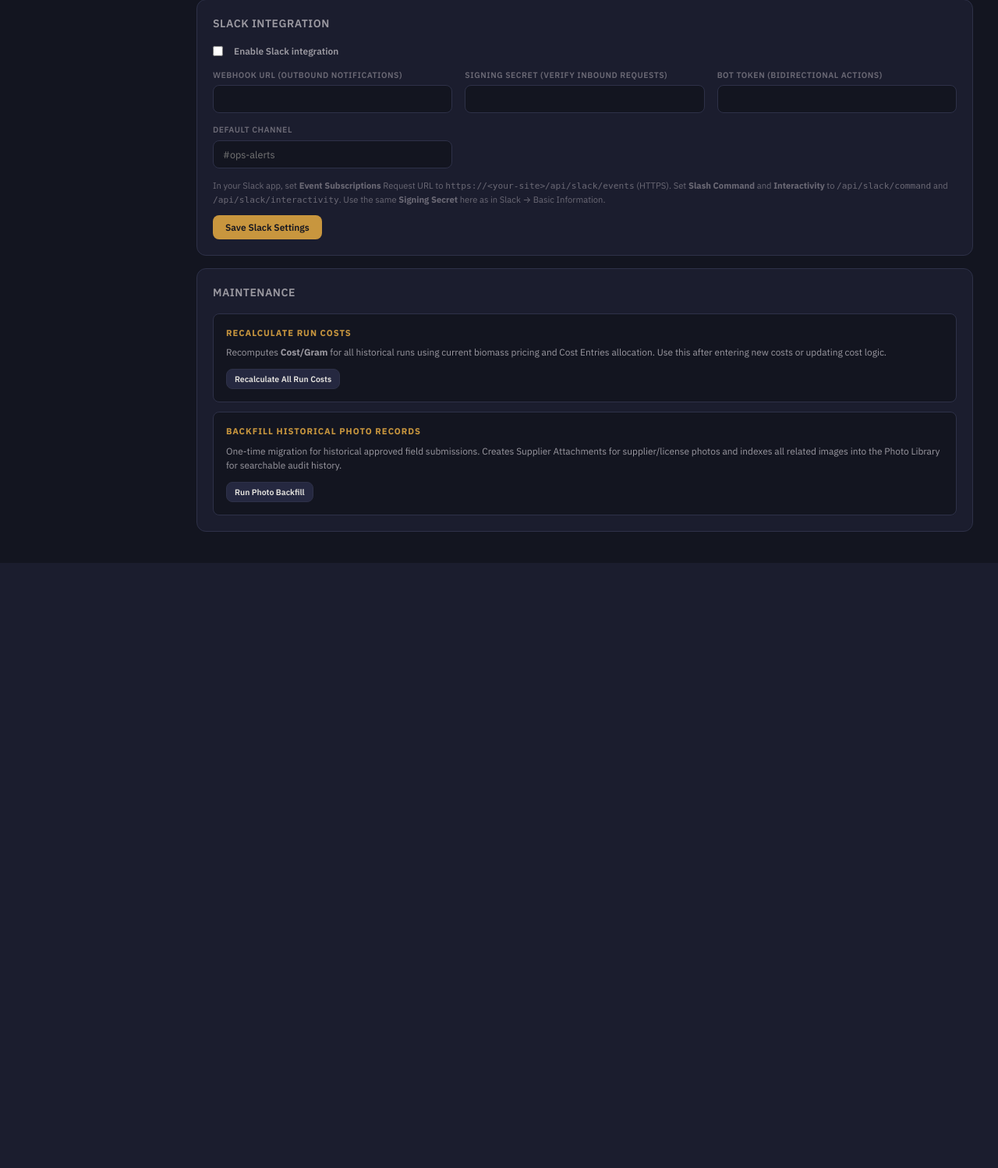
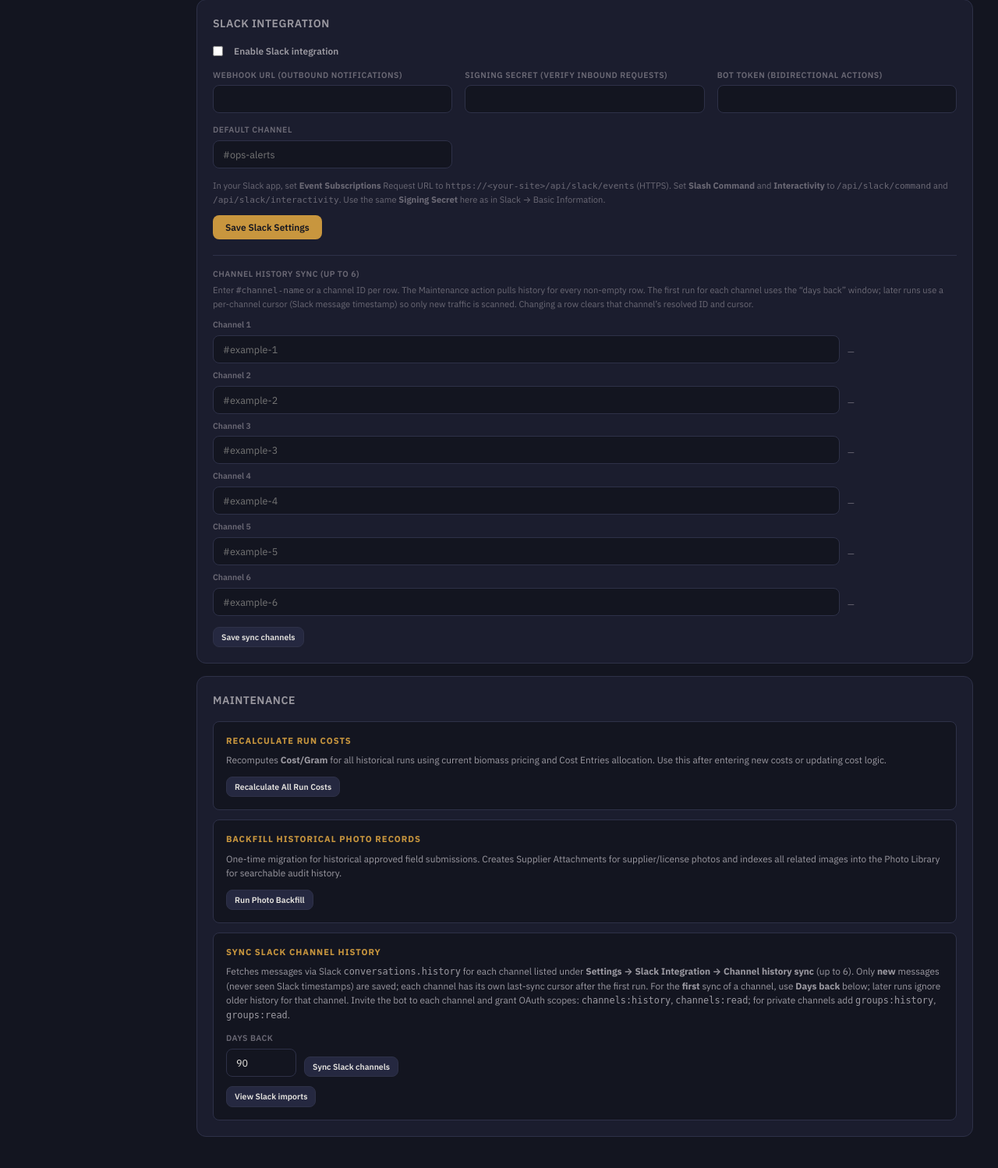
Before and after one commit to benwaldman33/gold-drop-production_tracker, a Flask app: page /settings in a window 1280 px wide. Shown: the part 3162-4660 px from the top of the page at 78% size. Before the commit the page ends 3884 px from the top, so only its background shows below. Run offline with Flask 3, Linux system fonts and the light colour scheme; the visitor is signed in with stand-in values (Sample User, id 1); data comes from the database, SQL or seed files in the repository; data that the repository does not hold is empty.

Commit message:
adding multiple slack channels for input

```diff
--- a/app.py
+++ b/app.py
@@ -3,6 +3,7 @@ import os
 import csv
 import io
 import json
+import re
 import hashlib
 import hmac
 import secrets
@@ -23,7 +24,8 @@ from werkzeug.utils import secure_filename
 
 from models import (db, User, Supplier, Purchase, PurchaseLot, Run, RunInput,
                     KpiTarget, SystemSetting, AuditLog, BiomassAvailability, CostEntry,
-                    FieldAccessToken, FieldPurchaseSubmission, LabTest, SupplierAttachment, PhotoAsset)
+                    FieldAccessToken, FieldPurchaseSubmission, LabTest, SupplierAttachment, PhotoAsset,
+                    SlackIngestedMessage, SlackChannelSyncConfig)
 
 app = Flask(__name__)
 app.config["SECRET_KEY"] = os.environ.get("SECRET_KEY", "gold-drop-dev-key-change-in-prod")
@@ -155,6 +157,177 @@ def _verify_slack_signature(req) -> bool:
     basestring = f"v0:{timestamp}:{raw_body.decode('utf-8')}".encode("utf-8")
     digest = "v0=" + hmac.new(secret.encode("utf-8"), basestring, hashlib.sha256).hexdigest()
     return hmac.compare_digest(digest, signature)
+
+
+def _slack_web_api(token: str, method: str, params: dict) -> dict:
+    """POST application/x-www-form-urlencoded to Slack Web API."""
+    body = urllib.parse.urlencode({k: v for k, v in params.items() if v is not None}).encode("utf-8")
+    req = urllib.request.Request(
+        f"https://slack.com/api/{method}",
+        data=body,
+        headers={"Authorization": f"Bearer {token}", "Content-Type": "application/x-www-form-urlencoded"},
+        method="POST",
+    )
+    with urllib.request.urlopen(req, timeout=45) as resp:
+        return json.loads(resp.read().decode("utf-8"))
+
+
+def _slack_resolve_channel_id(token: str, channel_setting: str) -> str | None:
+    """Resolve #name or channel ID from Settings default channel."""
+    hint = (channel_setting or "").strip()
+    if not hint:
+        return None
+    if hint.upper().startswith("C") and len(hint) >= 9:
+        return hint
+    name = hint.lstrip("#").strip().lower()
+    cursor = None
+    for _ in range(40):
+        params: dict[str, str] = {"types": "public_channel,private_channel", "limit": "200"}
+        if cursor:
+            params["cursor"] = cursor
+        data = _slack_web_api(token, "conversations.list", params)
+        if not data.get("ok"):
+            app.logger.warning("Slack conversations.list failed: %s", data.get("error"))
+            return None
+        for ch in data.get("channels") or []:
+            if (ch.get("name") or "").lower() == name:
+                return ch.get("id")
+        cursor = (data.get("response_metadata") or {}).get("next_cursor") or None
+        if not cursor:
+            break
+    return None
+
+
+SLACK_SYNC_CHANNEL_SLOTS = 6
+
+
+def _ensure_slack_sync_configs() -> None:
+    """Ensure six sync slots exist; first install seeds slot 0 from slack_default_channel."""
+    count = SlackChannelSyncConfig.query.count()
+    if count == 0:
+        default_ch = (SystemSetting.get("slack_default_channel") or "").strip()
+        for i in range(SLACK_SYNC_CHANNEL_SLOTS):
+            hint = default_ch if i == 0 else ""
+            db.session.add(SlackChannelSyncConfig(slot_index=i, channel_hint=hint))
+        db.session.commit()
+        return
+    have = {r.slot_index for r in SlackChannelSyncConfig.query.all()}
+    added = False
+    for i in range(SLACK_SYNC_CHANNEL_SLOTS):
+        if i not in have:
+            db.session.add(SlackChannelSyncConfig(slot_index=i, channel_hint=""))
+            added = True
+    if added:
+        db.session.commit()
+
+
+def _slack_ingest_channel_history(
+    token: str,
+    channel_id: str,
+    oldest: str,
+    ingested_by: str,
+) -> tuple[int, int, str | None, str | None]:
+    """
+    Pull conversations.history pages; insert new SlackIngestedMessage rows (deduped).
+    Returns (new_rows, scanned, max_ts_seen, error_code).
+    """
+    new_rows = 0
+    scanned = 0
+    max_ts_seen: str | None = None
+    cursor = None
+    for _page in range(50):
+        params: dict[str, str] = {"channel": channel_id, "limit": "200", "oldest": oldest}
+        if cursor:
+            params["cursor"] = cursor
+        data = _slack_web_api(token, "conversations.history", params)
+        if not data.get("ok"):
+            return new_rows, scanned, max_ts_seen, str(data.get("error", "unknown"))
+        for msg in data.get("messages") or []:
+            scanned += 1
+            if msg.get("subtype") in ("channel_join", "channel_leave", "channel_topic", "channel_purpose"):
+                continue
+            ts = msg.get("ts")
+            if not ts:
+                continue
+            if max_ts_seen is None or float(ts) > float(max_ts_seen):
+                max_ts_seen = str(ts)
+            if SlackIngestedMessage.query.filter_by(channel_id=channel_id, message_ts=str(ts)).first():
+                continue
+            txt = (msg.get("text") or "").strip()
+            if not txt:
+                if msg.get("files"):
+                    txt = "[attachment or file only]"
+                else:
+                    continue
+            derived = _derive_slack_production_message(txt)
+            db.session.add(SlackIngestedMessage(
+                channel_id=channel_id,
+                message_ts=str(ts),
+                slack_user_id=(msg.get("user") or None),
+                raw_text=txt,
+                message_kind=derived.get("message_kind"),
+                derived_json=json.dumps(derived),
+                ingested_by=ingested_by,
+            ))
+            new_rows += 1
+        cursor = (data.get("response_metadata") or {}).get("next_cursor") or None
+        if not cursor:
+            break
+    return new_rows, scanned, max_ts_seen, None
+
+
+def _derive_slack_production_message(raw: str) -> dict:
+    """Lightweight classifier + field extraction for production / yield Slack templates."""
+    text = raw or ""
+    lower = text.lower()
+    kind = "unknown"
+    if re.search(r"wet\s*thca|wet\s*hte", lower) and re.search(r"bio\s*:\s*[\d,]+", lower):
+        kind = "yield_report"
+    elif re.search(r"reactor\s*:", lower) and re.search(r"strain\s*:", lower):
+        kind = "production_log"
+
+    def grab(pat: str):
+        m = re.search(pat, text, flags=re.I)
+        return m.group(1).strip() if m else None
+
+    out: dict = {"message_kind": kind, "source": grab(r"source\s*:\s*([^\n]+)")}
+    strain = grab(r"strain\s*:\s*([^\n]+)")
+    if strain:
+        out["strain"] = strain
+    if kind == "yield_report":
+        bm = re.search(r"bio\s*:\s*([\d,]+)\s*lbs?", text, re.I)
+        if bm:
+            try:
+                out["bio_lbs"] = float(bm.group(1).replace(",", ""))
+            except ValueError:
+                pass
+        for label, key in (("wet wt", "wet_total_g"), ("wet thca", "wet_thca_g"), ("wet hte", "wet_hte_g")):
+            mm = re.search(rf"{label}\s*:\s*([\d,]+)\s*g", lower)
+            if mm:
+                try:
+                    out[key] = float(mm.group(1).replace(",", ""))
+                except ValueError:
+                    pass
+        ym = re.search(r"yield\s*:\s*([\d.]+)\s*%", lower)
+        if ym:
+            try:
+                out["yield_pct_mentioned"] = float(ym.group(1))
+            except ValueError:
+                pass
+    elif kind == "production_log":
+        rm = re.search(r"reactor\s*:\s*([A-Za-z0-9]+)", text, re.I)
+        if rm:
+            out["reactor"] = rm.group(1).upper()
+        wm = re.search(r"bio\s*wt\s*:\s*([\d.]+)", text, re.I)
+        if wm:
+            try:
+                out["bio_weight_lbs"] = float(wm.group(1))
+            except ValueError:
+                pass
+    notes = grab(r"notes\s*:\s*([^\n]+)")
+    if notes:
+        out["notes_line"] = notes
+    return out
 
 
 def _hash_field_token(token: str) -> str:
@@ -543,6 +716,34 @@ def _ensure_sqlite_schema():
             "file_path VARCHAR(500) NOT NULL, "
             "uploaded_at DATETIME, "
             "uploaded_by VARCHAR(36)"
+            ")"
+        ))
+    # Slack ingested channel messages (history sync)
+    if not has_table("slack_ingested_messages"):
+        db.session.execute(text(
+            "CREATE TABLE slack_ingested_messages ("
+            "id VARCHAR(36) PRIMARY KEY, "
+            "channel_id VARCHAR(32) NOT NULL, "
+            "message_ts VARCHAR(32) NOT NULL, "
+            "slack_user_id VARCHAR(32), "
+            "raw_text TEXT, "
+            "message_kind VARCHAR(40), "
+            "derived_json TEXT, "
+            "ingested_at DATETIME, "
+            "ingested_by VARCHAR(36), "
+            "UNIQUE(channel_id, message_ts)"
+            ")"
+        ))
+    # Per-channel Slack history sync slots (cursor per channel)
+    if not has_table("slack_channel_sync_configs"):
+        db.session.execute(text(
+            "CREATE TABLE slack_channel_sync_configs ("
+            "id VARCHAR(36) PRIMARY KEY, "
+            "slot_index INTEGER NOT NULL, "
+            "channel_hint VARCHAR(200) NOT NULL DEFAULT '', "
+            "resolved_channel_id VARCHAR(32), "
+            "last_watermark_ts VARCHAR(32), "
+            "UNIQUE(slot_index)"
             ")"
         ))
 
@@ -2212,8 +2413,27 @@ def settings():
             db.session.commit()
             flash("Slack integration settings updated.", "success")
 
+        elif form_type == "slack_sync_channels":
+            _ensure_slack_sync_configs()
+            for i in range(SLACK_SYNC_CHANNEL_SLOTS):
+                hint = (request.form.get(f"sync_ch_{i}") or "").strip()
+                row = SlackChannelSyncConfig.query.filter_by(slot_index=i).first()
+                if not row:
+                    row = SlackChannelSyncConfig(slot_index=i, channel_hint=hint)
+                    db.session.add(row)
+                else:
+                    old = (row.channel_hint or "").strip()
+                    row.channel_hint = hint
+                    if old != hint:
+                        row.resolved_channel_id = None
+                        row.last_watermark_ts = None
+            db.session.commit()
+            flash("Slack history sync channels saved (up to 6). Each channel keeps its own last-sync cursor.", "success")
+
         return _settings_redirect()
 
+    _ensure_slack_sync_configs()
+    slack_sync_slots = SlackChannelSyncConfig.query.order_by(SlackChannelSyncConfig.slot_index).all()
     system_settings = {s.key: s.value for s in SystemSetting.query.all()}
     kpis = KpiTarget.query.all()
     users = User.query.order_by(User.created_at.asc()).all()
@@ -2260,6 +2480,7 @@ def settings():
     return render_template(
         "settings.html",
         system_settings=system_settings,
+        slack_sync_slots=slack_sync_slots,
         kpis=kpis,
         users=users,
         field_tokens=field_tokens,
@@ -2743,6 +2964,115 @@ def settings_backfill_photo_assets():
         app.logger.exception("Photo backfill failed")
         flash(f"Photo backfill failed: {e}", "error")
     return _settings_redirect()
+
+
+@app.route("/settings/slack_sync_channel", methods=["POST"])
+@admin_required
+def settings_slack_sync_channel():
+    """
+    Pull conversations.history for each configured sync channel (max 6).
+    First run for a channel uses a rolling window (sync_days); later runs use per-channel watermark ts.
+    """
+    token = _slack_bot_token()
+    if not token:
+        flash("Set Bot Token in Slack settings first.", "error")
+        return _settings_redirect()
+    days_raw = (request.form.get("sync_days") or "90").strip()
+    try:
+        days = int(days_raw)
+    except ValueError:
+        days = 90
+    days = max(1, min(365, days))
+    oldest_window = str(time.time() - days * 86400)
+    try:
+        _ensure_slack_sync_configs()
+        configs = [
+            c for c in SlackChannelSyncConfig.query.order_by(SlackChannelSyncConfig.slot_index).all()
+            if (c.channel_hint or "").strip()
+        ]
+        if not configs:
+            flash(
+                "No channels configured for history sync. Under Settings → Slack Integration, fill in at least one "
+                "channel (e.g. #biomass-intake) in Channel history sync and save.",
+                "error",
+            )
+            return _settings_redirect()
+        total_new = 0
+        total_scanned = 0
+        errors: list[str] = []
+        audit_channels: list[dict] = []
+        for cfg in configs:
+            hint = cfg.channel_hint.strip()
+            channel_id = _slack_resolve_channel_id(token, hint)
+            if not channel_id:
+                errors.append(hint)
+                continue
+            cfg.resolved_channel_id = channel_id
+            oldest = (cfg.last_watermark_ts or "").strip() or oldest_window
+            new_rows, scanned, max_ts_seen, err = _slack_ingest_channel_history(
+                token, channel_id, oldest, current_user.id,
+            )
+            if err:
+                errors.append(f"{hint}:{err}")
+                db.session.commit()
+                continue
+            total_new += new_rows
+            total_scanned += scanned
+            if max_ts_seen:
+                cfg.last_watermark_ts = max_ts_seen
+            elif not (cfg.last_watermark_ts or "").strip():
+                cfg.last_watermark_ts = str(time.time())
+            db.session.commit()
+            audit_channels.append({
+                "hint": hint,
+                "channel_id": channel_id,
+                "new": new_rows,
+                "scanned": scanned,
+            })
+        if errors and not audit_channels:
+            flash(
+                "Could not sync any channel. Check names or IDs, invite the bot, and add OAuth scopes "
+                "channels:history, channels:read (private: groups:history, groups:read). "
+                f"Details: {', '.join(errors)}",
+                "error",
+            )
+            return _settings_redirect()
+        log_audit(
+            "slack_channel_sync",
+            "slack",
+            "multi",
+            details=json.dumps({"days": days, "new": total_new, "scanned": total_scanned, "channels": audit_channels, "errors": errors}),
+        )
+        msg = (
+            f"Slack sync: {total_new} new message(s) saved, {total_scanned} row(s) seen "
+            f"across {len(audit_channels)} channel(s)."
+        )
+        if errors:
+            msg += " Could not sync: " + "; ".join(errors) + "."
+        msg += " Open Slack imports to review parsed fields."
+        flash(msg, "success")
+    except urllib.error.HTTPError as e:
+        db.session.rollback()
+        flash(f"Slack HTTP error: {e}", "error")
+    except Exception as e:
+        db.session.rollback()
+        app.logger.exception("Slack channel sync failed")
+        flash(f"Slack sync failed: {e}", "error")
+    return _settings_redirect()
+
+
+@app.route("/settings/slack-imports")
+@admin_required
+def settings_slack_imports():
+    rows = SlackIngestedMessage.query.order_by(
+        desc(SlackIngestedMessage.message_ts),
+    ).limit(400).all()
+    for r in rows:
+        try:
+            r.derived = json.loads(r.derived_json) if r.derived_json else {}
+        except Exception:
+            r.derived = {}
+    return render_template("slack_imports.html", rows=rows)
 
 
 @app.route("/api/slack/events", methods=["POST"])
--- a/templates/settings.html
+++ b/templates/settings.html
@@ -534,6 +534,33 @@
     </div>
     <button type="submit" class="btn btn-primary">Save Slack Settings</button>
   </form>
+
+  <form method="POST" style="margin-top:20px;padding-top:16px;border-top:1px solid var(--dark-border);">
+    <input type="hidden" name="form_type" value="slack_sync_channels">
+    <input type="hidden" name="return_to" value="#settings-slack">
+    <div class="form-group">
+      <label>Channel history sync (up to 6)</label>
+      <p class="text-sm" style="color:var(--text-muted);margin-bottom:10px;">
+        Enter <code>#channel-name</code> or a channel ID per row. The Maintenance action pulls history for every non-empty row.
+        The first run for each channel uses the &ldquo;days back&rdquo; window; later runs use a per-channel cursor (Slack message timestamp) so only new traffic is scanned. Changing a row clears that channel&rsquo;s resolved ID and cursor.
+      </p>
+      <div style="display:grid;gap:8px;">
+        {% for slot in slack_sync_slots %}
+        <div style="display:grid;grid-template-columns:1fr minmax(140px,auto);gap:10px;align-items:end;">
+          <div class="form-group" style="margin:0;">
+            <label style="font-size:0.75rem;text-transform:none;letter-spacing:0;">Channel {{ loop.index }}</label>
+            <input type="text" name="sync_ch_{{ slot.slot_index }}" value="{{ slot.channel_hint or '' }}" placeholder="#example-{{ loop.index }}">
+          </div>
+          <div class="text-sm" style="color:var(--text-muted);margin-bottom:6px;">
+            {% if slot.resolved_channel_id %}<span title="Resolved Slack channel ID">{{ slot.resolved_channel_id }}</span>{% else %}&mdash;{% endif %}
+            {% if slot.last_watermark_ts %}<span title="Last ingested message ts (cursor)"> · {{ slot.last_watermark_ts }}</span>{% endif %}
+          </div>
+        </div>
+        {% endfor %}
+      </div>
+    </div>
+    <button type="submit" class="btn btn-secondary btn-sm">Save sync channels</button>
+  </form>
 </div>
 
 <!-- Maintenance -->
@@ -562,6 +589,28 @@
       <button type="submit" class="btn btn-secondary btn-sm">Run Photo Backfill</button>
     </form>
   </div>
+  <div style="background:var(--dark);border:1px solid var(--dark-border);border-radius:var(--radius);padding:16px;margin-top:12px;">
+    <h4 style="color:var(--gold);font-size:0.8rem;text-transform:uppercase;letter-spacing:1px;margin-bottom:8px;">Sync Slack channel history</h4>
+    <p style="color:var(--text-secondary);font-size:0.85rem;margin-bottom:12px;">
+      Fetches messages via Slack <code>conversations.history</code> for each channel listed under
+      <strong>Settings → Slack Integration → Channel history sync</strong> (up to 6). Only <strong>new</strong>
+      messages (never seen Slack timestamps) are saved; each channel has its own last-sync cursor after the first run.
+      For the <strong>first</strong> sync of a channel, use <strong>Days back</strong> below; later runs ignore older history for that channel.
+      Invite the bot to each channel and grant OAuth scopes: <code>channels:history</code>, <code>channels:read</code>;
+      for private channels add <code>groups:history</code>, <code>groups:read</code>.
+    </p>
+    <form method="POST" action="{{ url_for('settings_slack_sync_channel') }}" style="display:flex;flex-wrap:wrap;gap:10px;align-items:end;">
+      <input type="hidden" name="return_to" value="#settings-maintenance">
+      <div class="form-group" style="margin:0;">
+        <label>Days back</label>
+        <input type="number" name="sync_days" value="90" min="1" max="365" style="width:90px;">
+      </div>
+      <button type="submit" class="btn btn-secondary btn-sm" onclick="return confirm('Fetch Slack history for all configured sync channels? This may take a moment for busy channels.');">Sync Slack channels</button>
+    </form>
+    <div style="margin-top:12px;">
+      <a href="{{ url_for('settings_slack_imports') }}" class="btn btn-secondary btn-sm">View Slack imports</a>
+    </div>
+  </div>
 </div>
 {% endblock %}
 
```
Also changed, not shown: ENGINEERING.md (added, +34 -0 lines), FAQ.md (added, +29 -0 lines), PRD.md (+1 -0 lines), USER_MANUAL.md (+3 -0 lines), models.py (+30 -0 lines), templates/slack_imports.html (added, +47 -0 lines), README.md.
